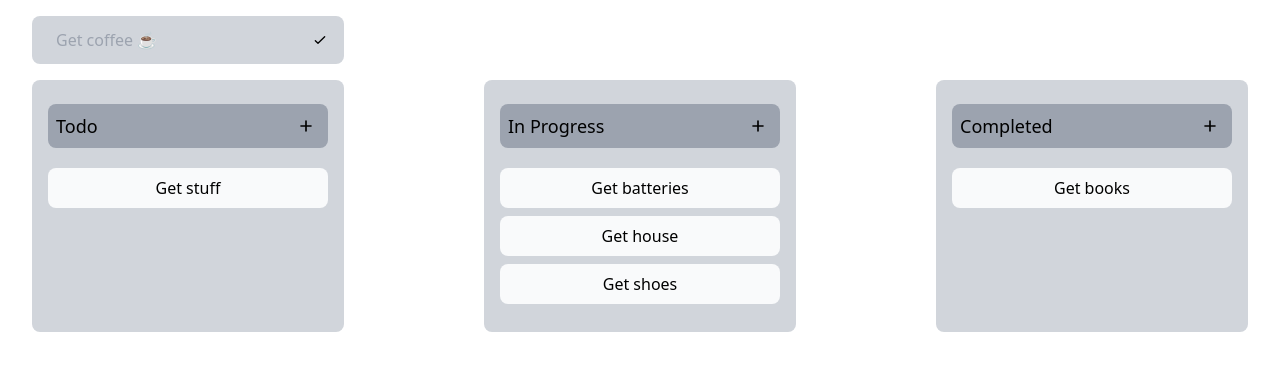
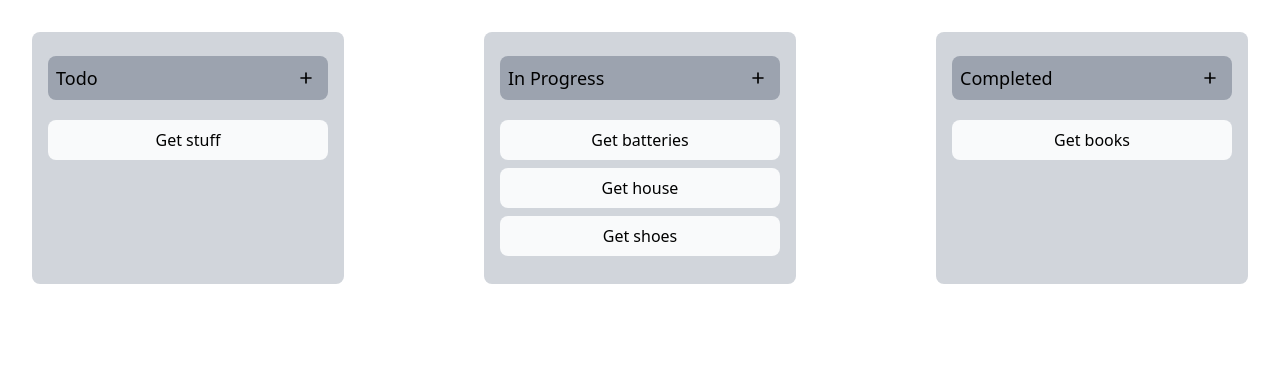
Before and after one commit to GeoBrodas/react-beautiful-dnd-nextjs, a Next.js app: page / in a window 1280 px wide. Shown: the top 370 px of the page. Built offline with nearby package versions, Linux system fonts and the light colour scheme.

Commit message:
client-side adding of data with conditional rendering of component

```diff
--- a/components/ToDoColoumn.js
+++ b/components/ToDoColoumn.js
@@ -1,16 +1,31 @@
 import { useState } from 'react';
+
 import _ from 'lodash';
+import { v4 } from 'uuid';
+
 import { DragDropContext, Droppable } from 'react-beautiful-dnd';
+
 import TaskCard from './ui/TaskCard';
+import InputTask from './ui/InputTask';
+
 import { filterDataByStatus } from 'helpers/task-filter';
-import InputTask from './ui/InputTask';
+
 import { PlusSmIcon } from '@heroicons/react/outline';
-import { v4 } from 'uuid';
 
 function ToDoColoumn({ tasks }) {
   const todoItems = filterDataByStatus(tasks, 'todo');
   const inProgressItems = filterDataByStatus(tasks, 'in-progress');
   const completedItems = filterDataByStatus(tasks, 'completed');
+
+  // set state of the input field in each column
+  const [visible, setVisible] = useState(false);
+  function toggleVisibility() {
+    if (visible) {
+      setVisible(false);
+    } else {
+      setVisible(true);
+    }
+  }
 
   // set initial state of data
   const [state, setState] = useState({
@@ -29,18 +44,18 @@ function ToDoColoumn({ tasks }) {
   });
 
   // input-handler for adding cards to list
-  function inputHandler(task) {
+  function inputHandler(task, column, title) {
     setState((prev) => {
       return {
         ...prev,
-        todo: {
-          title: 'ToDo',
+        [column]: {
+          title: title,
           items: [
             {
               id: v4(),
               name: task,
             },
-            ...prev.todo.items,
+            ...prev[column].items,
           ],
         },
       };
@@ -79,9 +94,6 @@ function ToDoColoumn({ tasks }) {
 
   return (
     <div className="flex-col m-4">
-      {/* Input field to add tasks to ToDo */}
-      <InputTask show={inputHandler} />
-
       <div className="flex justify-between overflow-scroll md:scrollbar-hide">
         <DragDropContext onDragEnd={onDragHandler}>
           {_.map(state, (data, key) => {
@@ -93,10 +105,19 @@ function ToDoColoumn({ tasks }) {
                 <div className="flex my-4 px-2 py-2 justify-between bg-gray-400 whitespace-nowrap font-medium rounded-lg">
                   <p className="text-lg">{data.title}</p>
                   <PlusSmIcon
-                    onClick={inputHandler}
-                    className="h-7 hover:bg-gray-50 rounded-full p-1"
+                    onClick={toggleVisibility}
+                    className={`h-7 hover:bg-gray-50 ${
+                      visible && 'bg-gray-50'
+                    } rounded-full p-1`}
                   />
                 </div>
+                {visible && (
+                  <InputTask
+                    title={data.title}
+                    column={key}
+                    show={inputHandler}
+                  />
+                )}
 
                 <Droppable droppableId={key}>
                   {(provided, snapshot) => (
--- a/components/ui/InputTask.js
+++ b/components/ui/InputTask.js
@@ -6,20 +6,20 @@ function InputTask(props) {
 
   function submitHandler(event) {
     event.preventDefault();
-    props.show(userEnteredInput.current.value);
+    props.show(userEnteredInput.current.value, props.column, props.title);
     userEnteredInput.current.value = '';
   }
 
   return (
     <form onSubmit={submitHandler}>
-      <div className="bg-gray-300 ml-4 w-1/4 flex justify-between p-2 rounded-lg">
+      <div className="bg-gray-100 flex p-2 rounded-lg">
         <input
           ref={userEnteredInput}
           placeholder="Get coffee ☕"
-          className="outline-none bg-transparent px-4"
+          className="outline-none flex-grow bg-transparent "
         />
         <button type="submit">
-          <CheckIcon className="h-8 rounded-full p-2 hover:bg-gray-50 bg-transparent" />
+          <CheckIcon className="h-8 rounded-full p-2 hover:bg-gray-300 bg-transparent" />
         </button>
       </div>
     </form>
```
